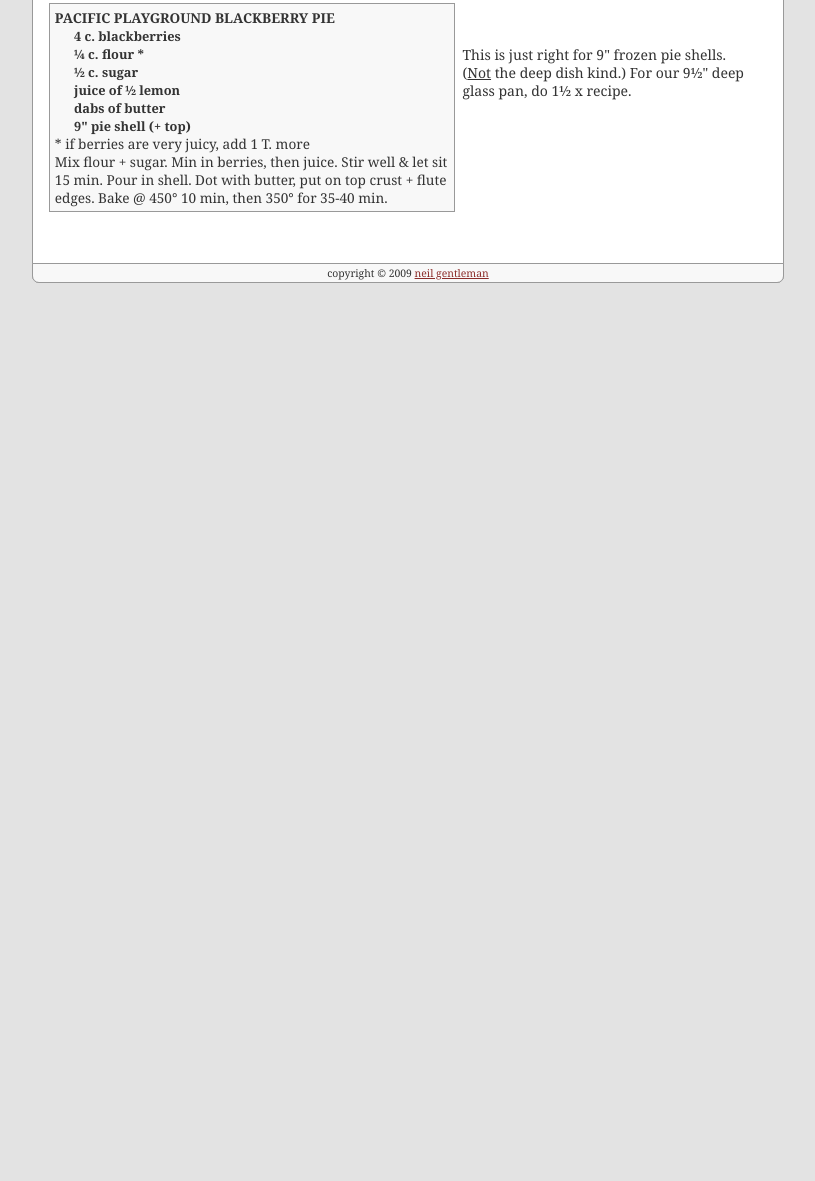
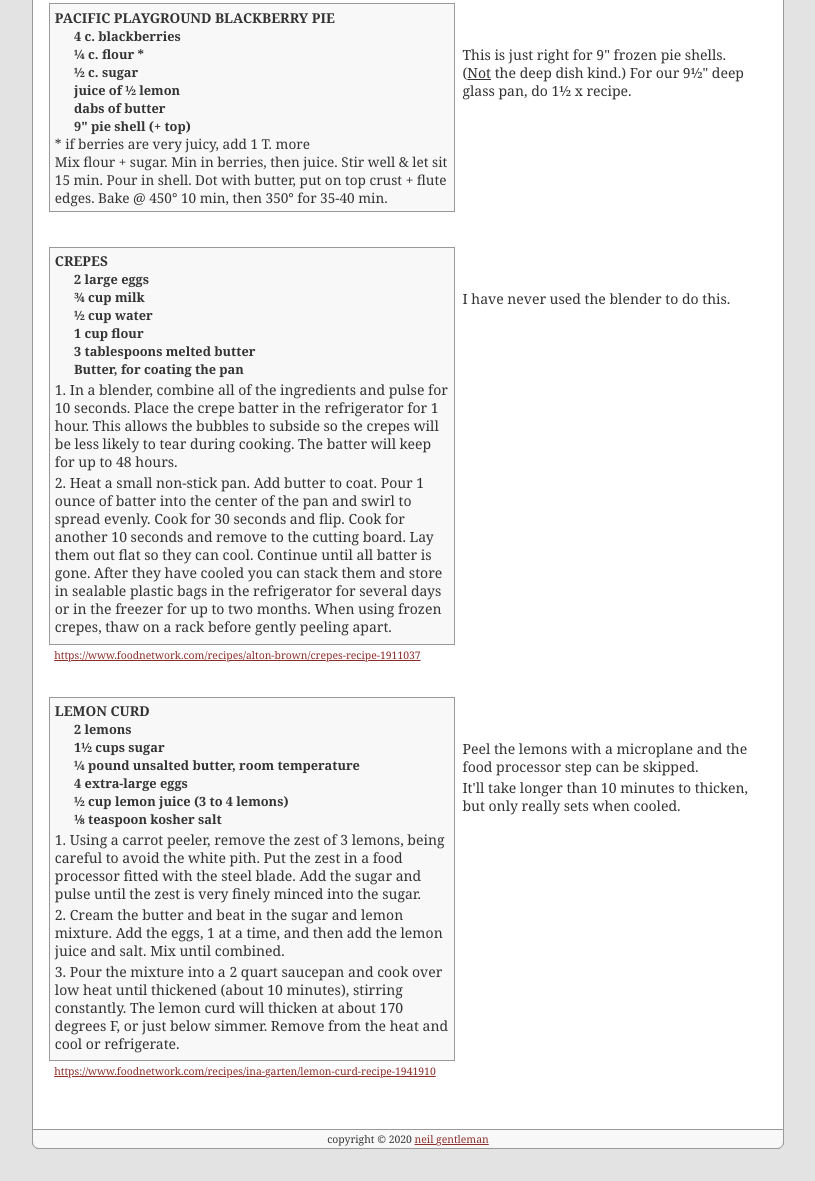
Before and after one commit to nigelzor/nigelzor.github.io, a plain HTML site: page eats/index.html in a window 1280 px wide. Shown: the part 1794-2975 px from the top of the page, without its empty margins (232-1047 px from the left). Before the commit the page ends 2109 px from the top, so only its background shows below. Drawn offline with Linux system fonts and the light colour scheme.

Commit message:
new breakfast recipes

```diff
--- a/eats/index.html
+++ b/eats/index.html
@@ -196,9 +196,50 @@
 			<p class="attrib"></p>
 		</div>
 
+		<div class="recipe">
+			<div class="instructions">
+				<h3>Crepes</h3>
+				<ul>
+					<li>2 large eggs</li>
+					<li>&frac34; cup milk</li>
+					<li>&frac12; cup water</li>
+					<li>1 cup flour</li>
+					<li>3 tablespoons melted butter</li>
+					<li>Butter, for coating the pan</li>
+				</ul>
+				<ol>
+					<li>In a blender, combine all of the ingredients and pulse for 10 seconds. Place the crepe batter in the refrigerator for 1 hour. This allows the bubbles to subside so the crepes will be less likely to tear during cooking. The batter will keep for up to 48 hours.</li>
+					<li>Heat a small non-stick pan. Add butter to coat. Pour 1 ounce of batter into the center of the pan and swirl to spread evenly. Cook for 30 seconds and flip. Cook for another 10 seconds and remove to the cutting board. Lay them out flat so they can cool. Continue until all batter is gone. After they have cooled you can stack them and store in sealable plastic bags in the refrigerator for several days or in the freezer for up to two months. When using frozen crepes, thaw on a rack before gently peeling apart.</li>
+				</ol>
+			</div>
+			<p class="notes">I have never used the blender to do this.</p>
+			<p class="attrib"><a href="https://www.foodnetwork.com/recipes/alton-brown/crepes-recipe-1911037">https://www.foodnetwork.com/recipes/alton-brown/crepes-recipe-1911037</a></p>
+		</div>
+
+		<div class="recipe">
+			<div class="instructions">
+				<h3>Lemon Curd</h3>
+				<ul>
+					<li>2 lemons</li>
+					<li>1&frac12; cups sugar</li>
+					<li>&frac14; pound unsalted butter, room temperature</li>
+					<li>4 extra-large eggs</li>
+					<li>&frac12; cup lemon juice (3 to 4 lemons)</li>
+					<li>⅛ teaspoon kosher salt</li>
+				</ul>
+				<ol>
+					<li>Using a carrot peeler, remove the zest of 3 lemons, being careful to avoid the white pith. Put the zest in a food processor fitted with the steel blade. Add the sugar and pulse until the zest is very finely minced into the sugar.</li>
+					<li>Cream the butter and beat in the sugar and lemon mixture. Add the eggs, 1 at a time, and then add the lemon juice and salt. Mix until combined.</li>
+					<li>Pour the mixture into a 2 quart saucepan and cook over low heat until thickened (about 10 minutes), stirring constantly. The lemon curd will thicken at about 170 degrees F, or just below simmer. Remove from the heat and cool or refrigerate.</li>
+				</ol>
+			</div>
+			<p class="notes">Peel the lemons with a microplane and the food processor step can be skipped.</p>
+			<p class="notes">It'll take longer than 10 minutes to thicken, but only really sets when cooled.</p>
+			<p class="attrib"><a href="https://www.foodnetwork.com/recipes/ina-garten/lemon-curd-recipe-1941910">https://www.foodnetwork.com/recipes/ina-garten/lemon-curd-recipe-1941910</a></p>
+		</div>
 	</div>
 	<div id="rightcol"></div>
-	<p id="copyline">Copyright &copy; 2009 <a href="http://mailhide.recaptcha.net/d?k=01zIdjIjP6YNBn3Ed9WzJkag==&amp;c=rhlAob4j37hMiPxIS5FEHxaAPGbD8B0-qkAuhcnG14s=">Neil Gentleman</a><!-- // icons by <a href="http://www.pinvoke.com/">Yusuke Kamiyamane</a> --></p>
+	<p id="copyline">Copyright &copy; 2020 <a href="http://mailhide.recaptcha.net/d?k=01zIdjIjP6YNBn3Ed9WzJkag==&amp;c=rhlAob4j37hMiPxIS5FEHxaAPGbD8B0-qkAuhcnG14s=">Neil Gentleman</a></p>
 </div>
 </body>
 </html>
```
